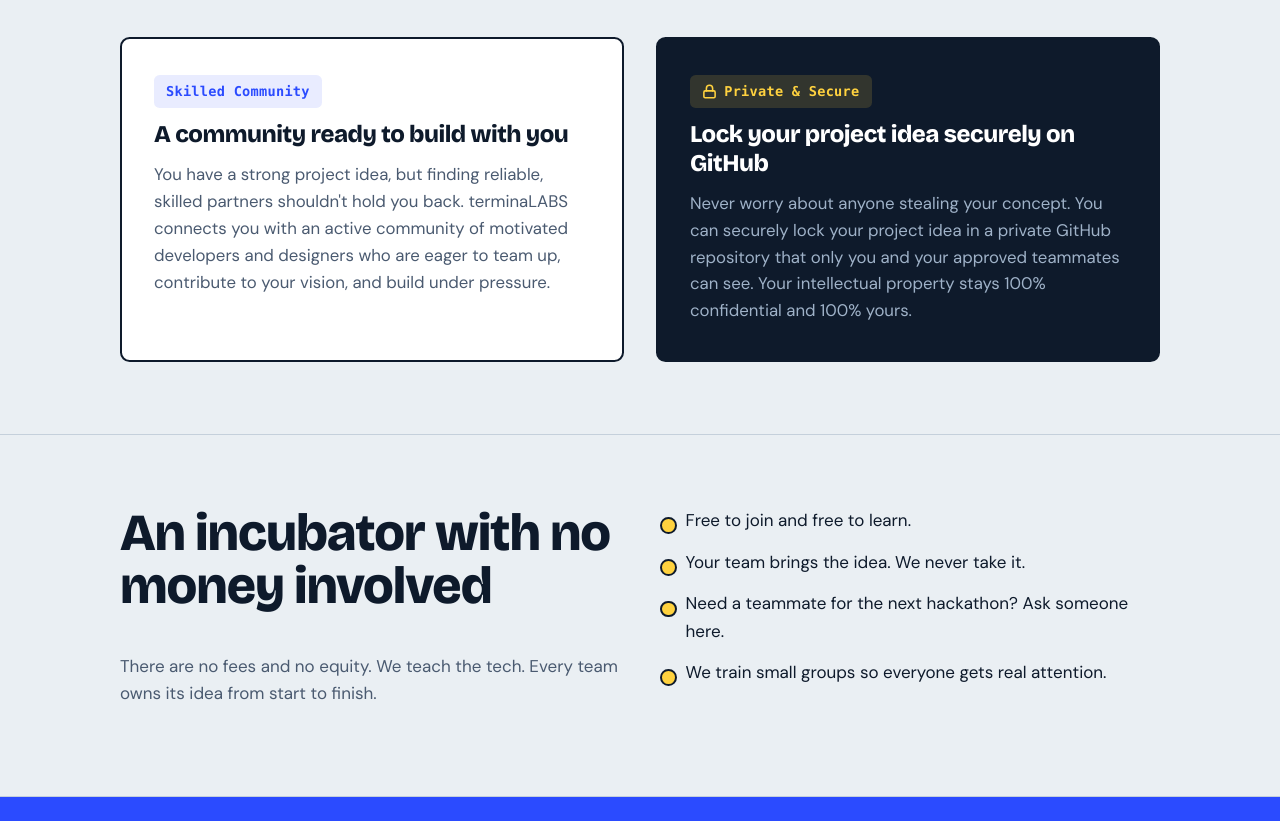
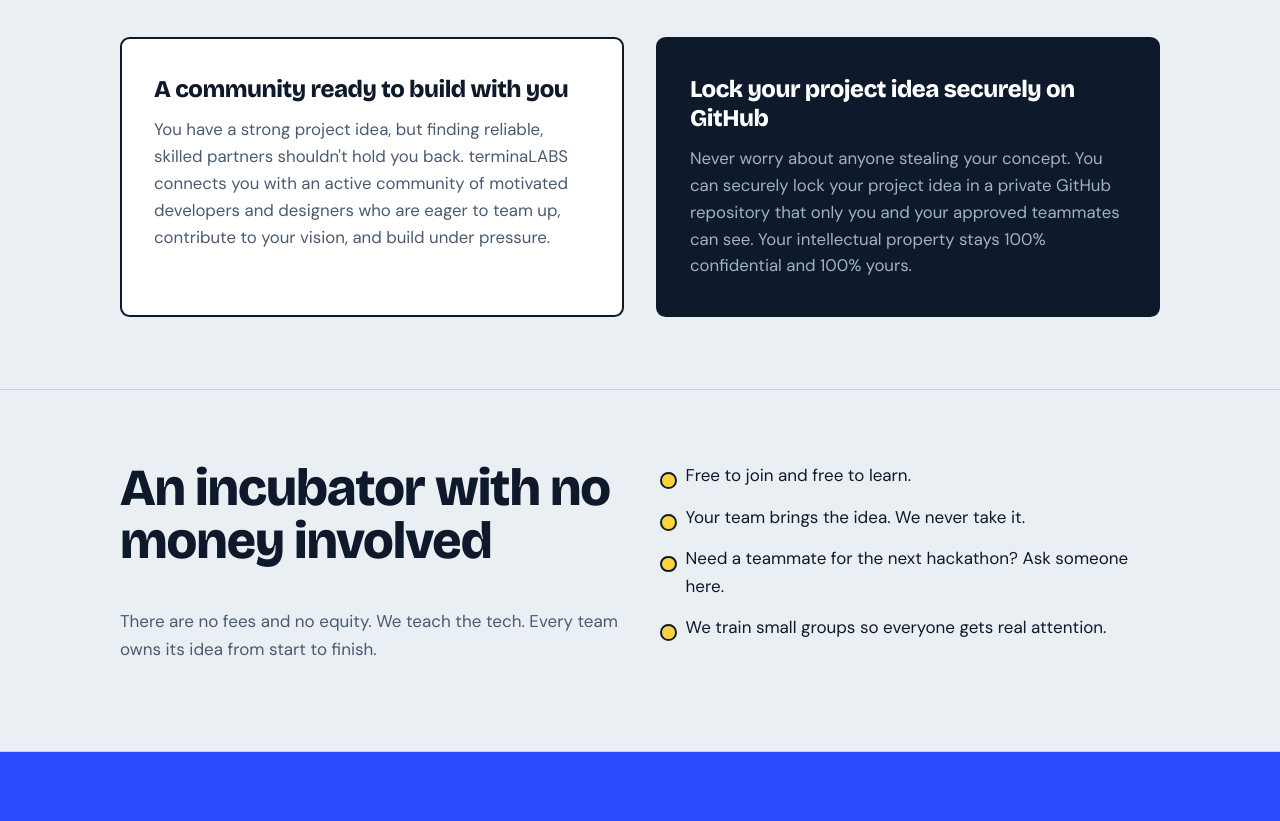
Before and after one commit to Hello-Mirage/Termina, a plain HTML site: page index (1).html in a window 1280 px wide. Shown: the part 1665-2486 px from the top of the page. Drawn offline with nearby package versions, Linux system fonts and the light colour scheme.

Commit message:
fix: remove Skilled Community and Private & Secure badges from feature boxes

```diff
--- a/index (1).html
+++ b/index (1).html
@@ -195,15 +195,10 @@ footer{padding:2rem 0 3rem;border-top:1px solid var(--line);color:var(--mute);fo
       <h2>Can’t find skilled teammates for your next hackathon?</h2>
       <div class="features">
         <div class="feature-box">
-          <div class="badge blue">Skilled Community</div>
           <h3>A community ready to build with you</h3>
           <p>You have a strong project idea, but finding reliable, skilled partners shouldn't hold you back. terminaLABS connects you with an active community of motivated developers and designers who are eager to team up, contribute to your vision, and build under pressure.</p>
         </div>
         <div class="feature-box dark">
-          <div class="badge gold">
-            <svg width="15" height="15" viewBox="0 0 24 24" fill="none" stroke="currentColor" stroke-width="2.5" stroke-linecap="round" stroke-linejoin="round" aria-hidden="true"><rect x="3" y="11" width="18" height="11" rx="2" ry="2"/><path d="M7 11V7a5 5 0 0 1 10 0v4"/></svg>
-            <span>Private &amp; Secure</span>
-          </div>
           <h3>Lock your project idea securely on GitHub</h3>
           <p>Never worry about anyone stealing your concept. You can securely lock your project idea in a private GitHub repository that only you and your approved teammates can see. Your intellectual property stays 100% confidential and 100% yours.</p>
         </div>
```
Also changed, not shown: index.html (+0 -5 lines).
